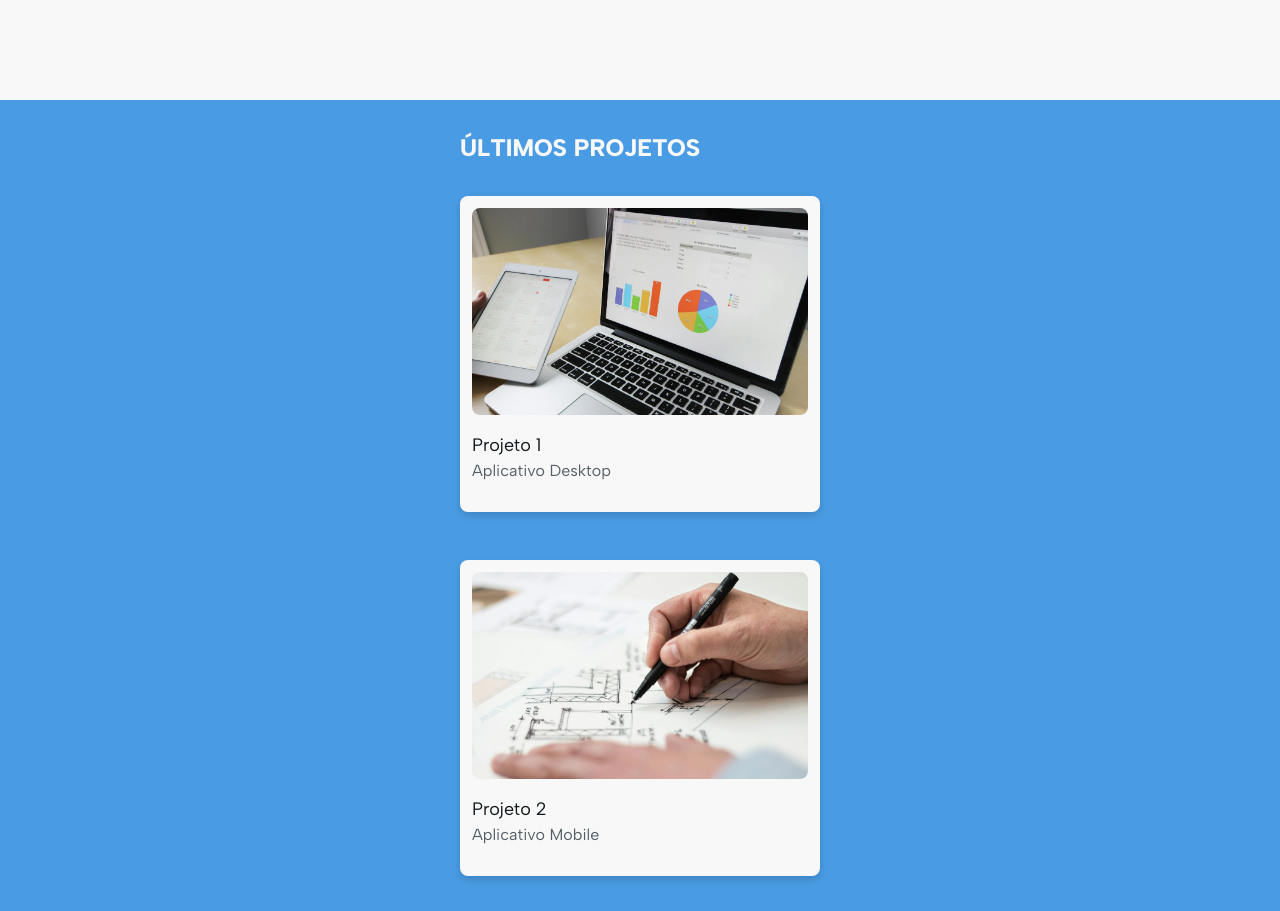
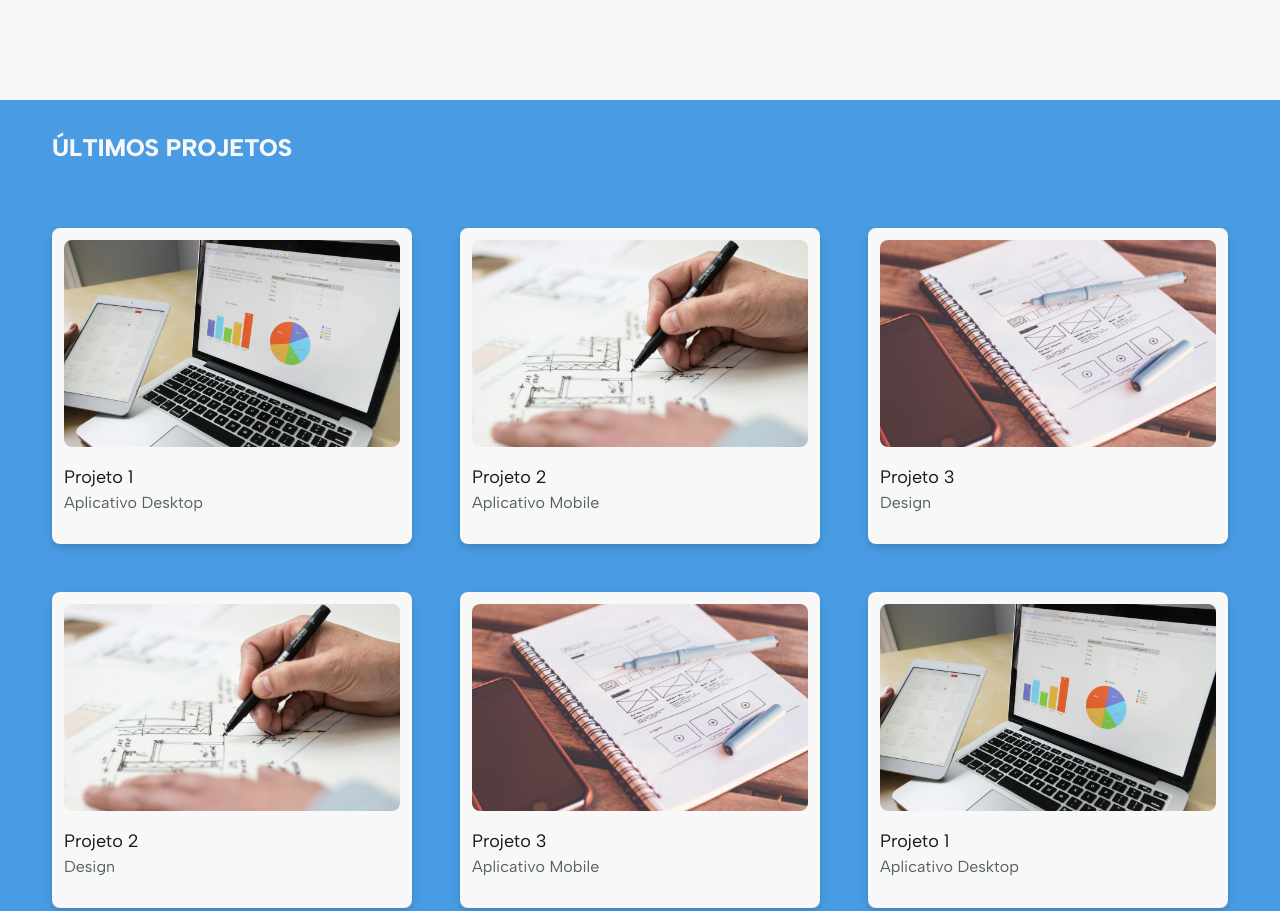
Before and after one commit to Davi-Lorena/Portfolio-semana4, a website: page src/index.html in a window 1280 px wide. Shown: the part 820-1731 px from the top of the page. Drawn offline with Linux system fonts and the light colour scheme.

Commit message:
feat: adding responsive design in section projects

```diff
--- a/src/index.html
+++ b/src/index.html
@@ -22,7 +22,7 @@
 
 <main>
     <!-- SECTION HERO -->
-    <section id="hero" class="text-black px-6 py-16 bg-white flex flex-col items-center lg:flex-row-reverse min-h-screen lg:px-30">
+    <section id="hero" class="text-black px-6 py-16 bg-white flex flex-col items-center lg:flex-row-reverse lg:min-h-screen lg:px-30">
         <div class="max-w-[25rem] max-h-[25rem] lg:max-w-[43.75rem] lg:max-h-[43.75rem] lg:w-1/2"><img src="./assets/sally.png" alt="Imagem da Sally, canguru mascote da byron.solutions"></div>
         <div class="flex flex-col gap-12 lg:w-1/2">
             <div class="text-center flex flex-col gap-8 items-center lg:max-w-[35rem] lg:text-start lg:items-start">
@@ -53,9 +53,9 @@
     </section>
     <!-- SECTION PROJECTS -->
      <section id="projects" class="bg-secondary px-6 py-8 text-black flex flex-col gap-8 items-center">
-        <div class="flex flex-col items-start gap-8">
+        <div class="flex flex-col items-start gap-8 lg:gap-16">
         <h2 class="text-white text-2xl font-extrabold uppercase">Últimos projetos</h2>
-        <div class="grid grid-flow-row grid-cols-1 gap-12">
+        <div class="grid grid-flow-row grid-cols-1 gap-12 lg:grid-cols-3 md:grid-cols-2">
             <div class="bg-white max-w-[22.5rem] flex flex-col rounded-lg p-3 gap-4 drop-shadow-lg">
                 <div class="h-3/4 rounded-lg overflow-hidden">
                     <img src="./assets/Card1.webp" alt="">
```
Also changed, not shown: src/output.css.
